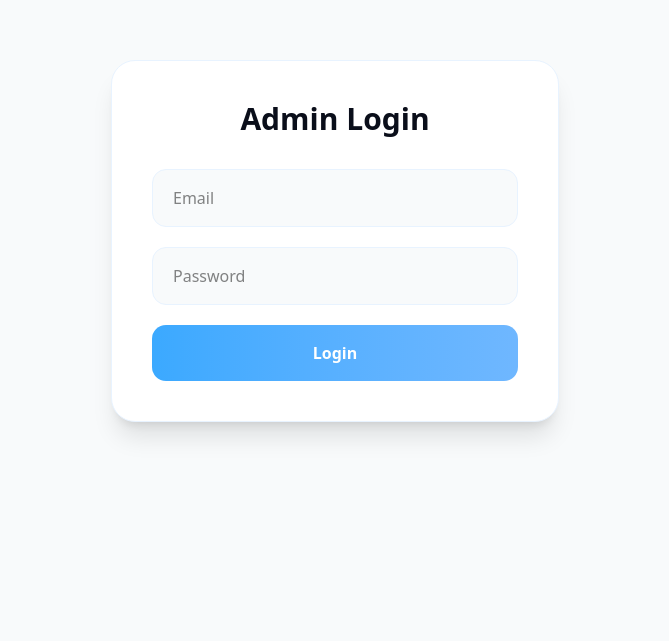
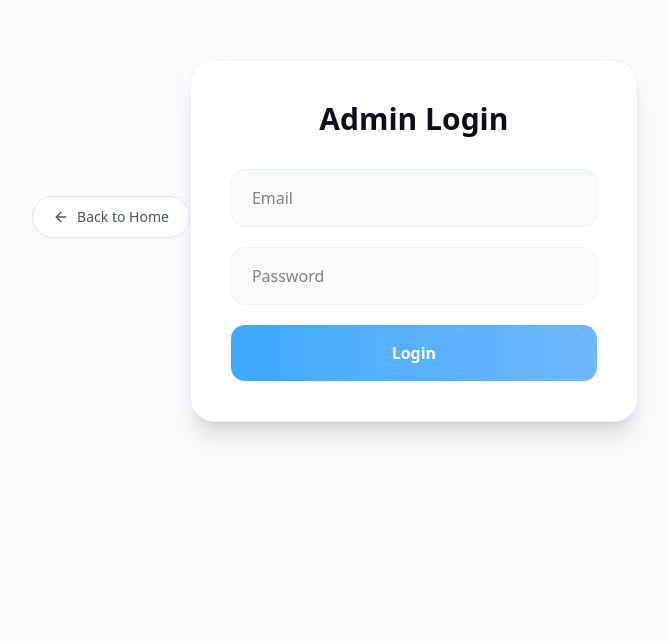
Before and after one commit to atinism4030/timimetal-web, a Next.js app: page /login in a window 1280 px wide. Shown: the part 159-800 px from the top of the page, without its empty margins (305-974 px from the left). Built offline with nearby package versions, Linux system fonts and the light colour scheme; no server answers; what @supabase/auth-helpers-nextjs would draw is missing.

Commit message:
Token fixed navbar and header removed from admin panel

```diff
--- a/app/admin/page.tsx
+++ b/app/admin/page.tsx
@@ -31,13 +31,6 @@ const handleLogout = async () => {
 
 
 useEffect(() => {
-        const timeout = setTimeout(async () => {
-
-  await supabaseAuth.auth.signOut();
-
-  router.replace("/login");
-
-}, 15 * 60 * 1000);
 
   const checkSession = async () => {
 
@@ -73,7 +66,6 @@ useEffect(() => {
   );
 
   return () => {
-    clearTimeout(timeout);
     authListener.subscription.unsubscribe();
   };
 
--- a/app/login/page.tsx
+++ b/app/login/page.tsx
@@ -3,6 +3,8 @@
 import { useState } from "react";
 import { useRouter } from "next/navigation";
 import { supabaseAuth } from "@/lib/supabase-auth";
+import Link from "next/link";
+import { ArrowLeft } from "lucide-react";
 
 export default function LoginPage() {
 
@@ -35,6 +37,15 @@ export default function LoginPage() {
 
   return (
     <div className="min-h-screen flex items-center justify-center bg-[#F8FAFB] px-6">
+                <div className="mb-12">
+          <Link
+            href="/"
+            className="inline-flex items-center gap-2 px-5 py-2.5 rounded-full bg-white border border-gray-200 text-gray-600 hover:text-blue-600 hover:border-blue-200 hover:shadow-sm transition-all text-sm font-medium"
+          >
+            <ArrowLeft size={16} />
+            Back to Home
+          </Link>
+        </div>
 
       <form
         onSubmit={handleLogin}
--- a/components/Footer.tsx
+++ b/components/Footer.tsx
@@ -1,11 +1,20 @@
+"use client"
 import React from "react";
 import PhoneIcon from "@/public/GetInTouchIcons/phone-call 1.png";
 import MailIcon from "@/public/GetInTouchIcons/mail 1.png";
 import LocationIcon from "@/public/GetInTouchIcons/pin 1.png";
 import Image from "next/image";
+import { usePathname } from "next/navigation";
+
 
 const Footer = () => {
+  const pathname = usePathname();
+
+if (pathname.startsWith("/admin") || (pathname.startsWith("/login"))) {
+  return null;
+}
   return (
+
     <footer className="relative overflow-hidden bg-[#030712] border-t border-white/10">
 
       {/* Background Glow */}
--- a/components/Header.tsx
+++ b/components/Header.tsx
@@ -4,10 +4,13 @@ import Image from "next/image";
 import LogoImg from "@/public/Logo timimetal.png";
 import Link from "next/link";
 import { Menu, X } from "lucide-react";
+import { usePathname } from "next/navigation";
 
 const Header = () => {
   const [isMenuOpen, setIsMenuOpen] = useState(false);
   const [isScrolled, setIsScrolled] = useState(false);
+  const pathname = usePathname();
+
 
   useEffect(() => {
     const handleScroll = () => {
@@ -18,6 +21,11 @@ const Header = () => {
     window.addEventListener("scroll", handleScroll);
     return () => window.removeEventListener("scroll", handleScroll);
   }, []);
+
+  if (pathname.startsWith("/admin") || (pathname.startsWith("/login"))) {
+  return null;
+}
+
 
   return (
     <nav className={`fixed top-0 left-0 w-full h-[80px] z-[100] transition-all duration-500 ease-in-out ${
```
